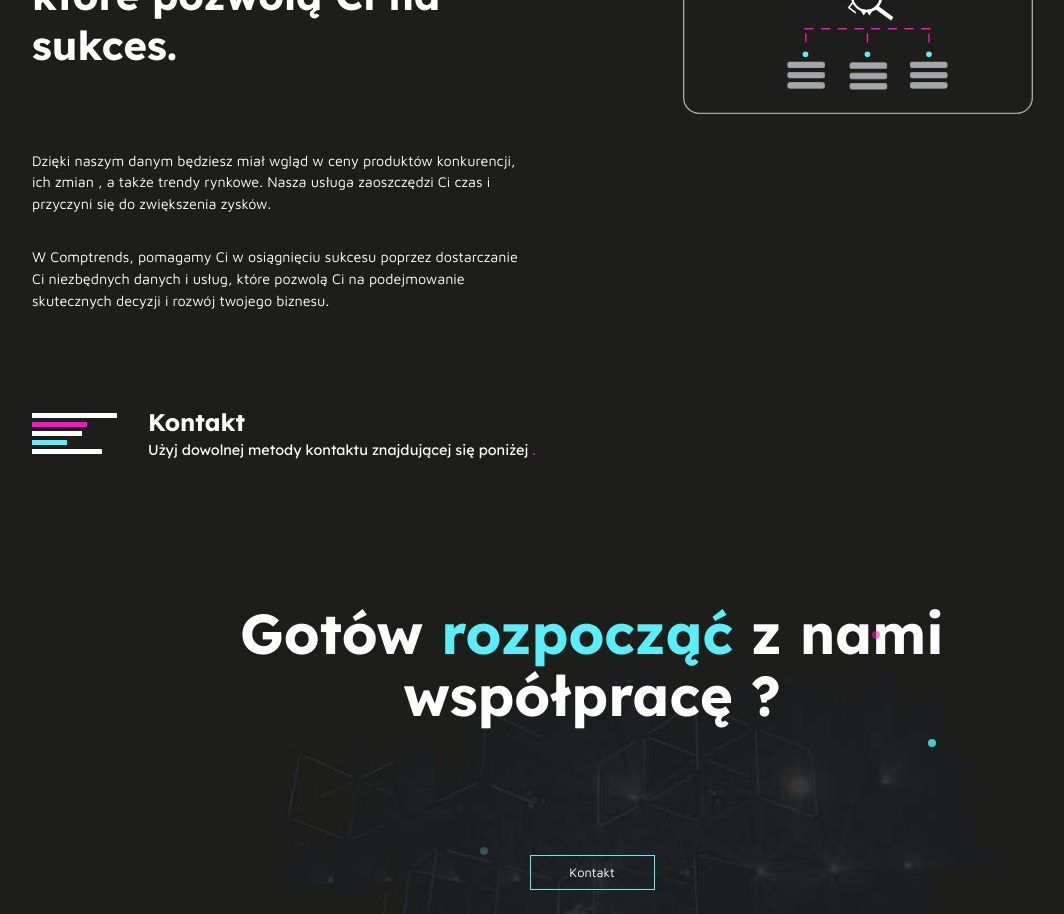
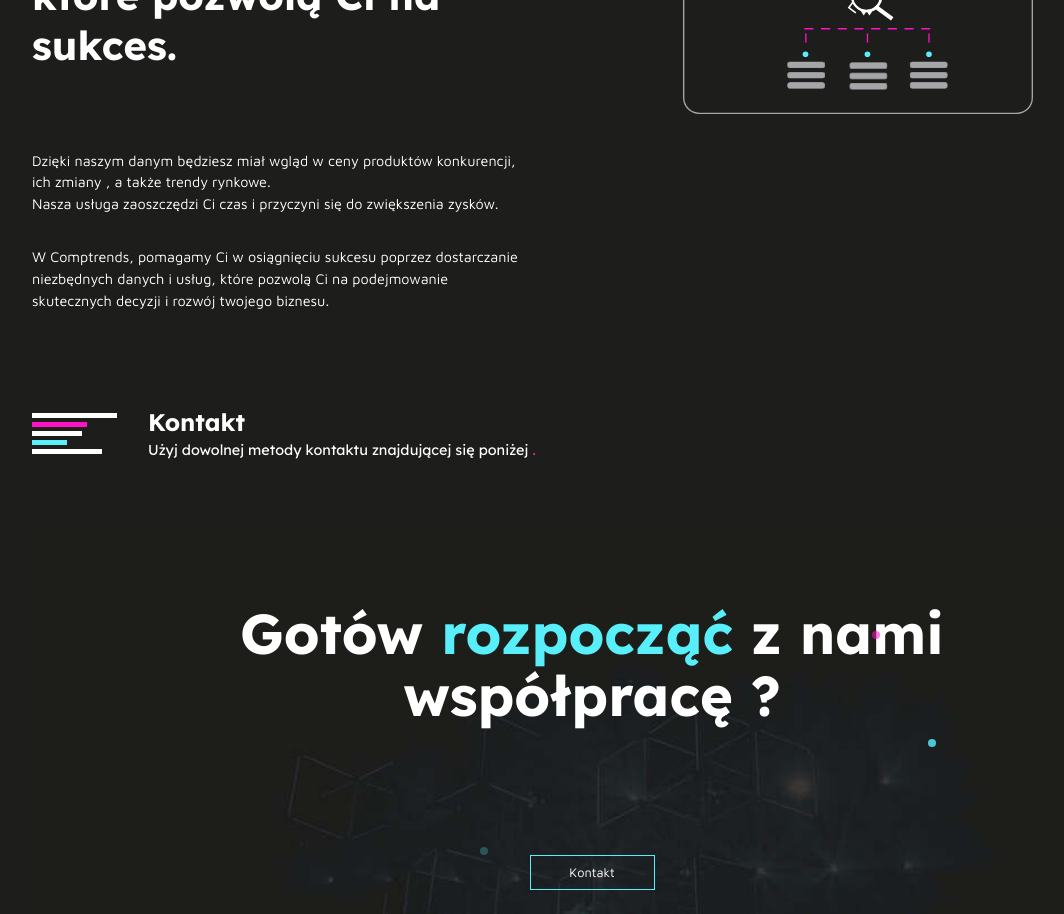
Before and after one commit to marcinzygan/comptrends-next, a Next.js app: page / in a window 1280 px wide. Shown: the part 3820-4734 px from the top of the page, without its empty margins (48-1112 px from the left). Built offline with nearby package versions, Linux system fonts and the light colour scheme.

Commit message:
changed offer text

```diff
--- a/components/OfferSection/OfferSection.js
+++ b/components/OfferSection/OfferSection.js
@@ -184,8 +184,9 @@ const OfferSection = () => {
             </motion.h2>
             <p className={"paragraph__txt" + " " + classes.offer__data_txt}>
               Dzięki naszym danym będziesz miał wgląd w ceny produktów
-              konkurencji, ich zmian , a także trendy rynkowe. Nasza usługa
-              zaoszczędzi Ci czas i przyczyni się do zwiększenia zysków.
+              konkurencji, ich zmiany , a także trendy rynkowe. <br></br>
+              Nasza usługa zaoszczędzi Ci czas i przyczyni się do zwiększenia
+              zysków.
             </p>
             <div onClick={toggleData} className={classes.offer__btn}>
               {isDataSHown ? "Czytaj Mniej" : "Czytaj Wjęcej"}
@@ -203,7 +204,7 @@ const OfferSection = () => {
               className={"paragraph__txt" + " " + classes.offer__more_txt}
             >
               W Comptrends, pomagamy Ci w osiągnięciu sukcesu poprzez
-              dostarczanie Ci niezbędnych danych i usług, które pozwolą Ci na
+              dostarczanie niezbędnych danych i usług, które pozwolą Ci na
               podejmowanie skutecznych decyzji i rozwój twojego biznesu.
             </motion.p>
           </div>
```
